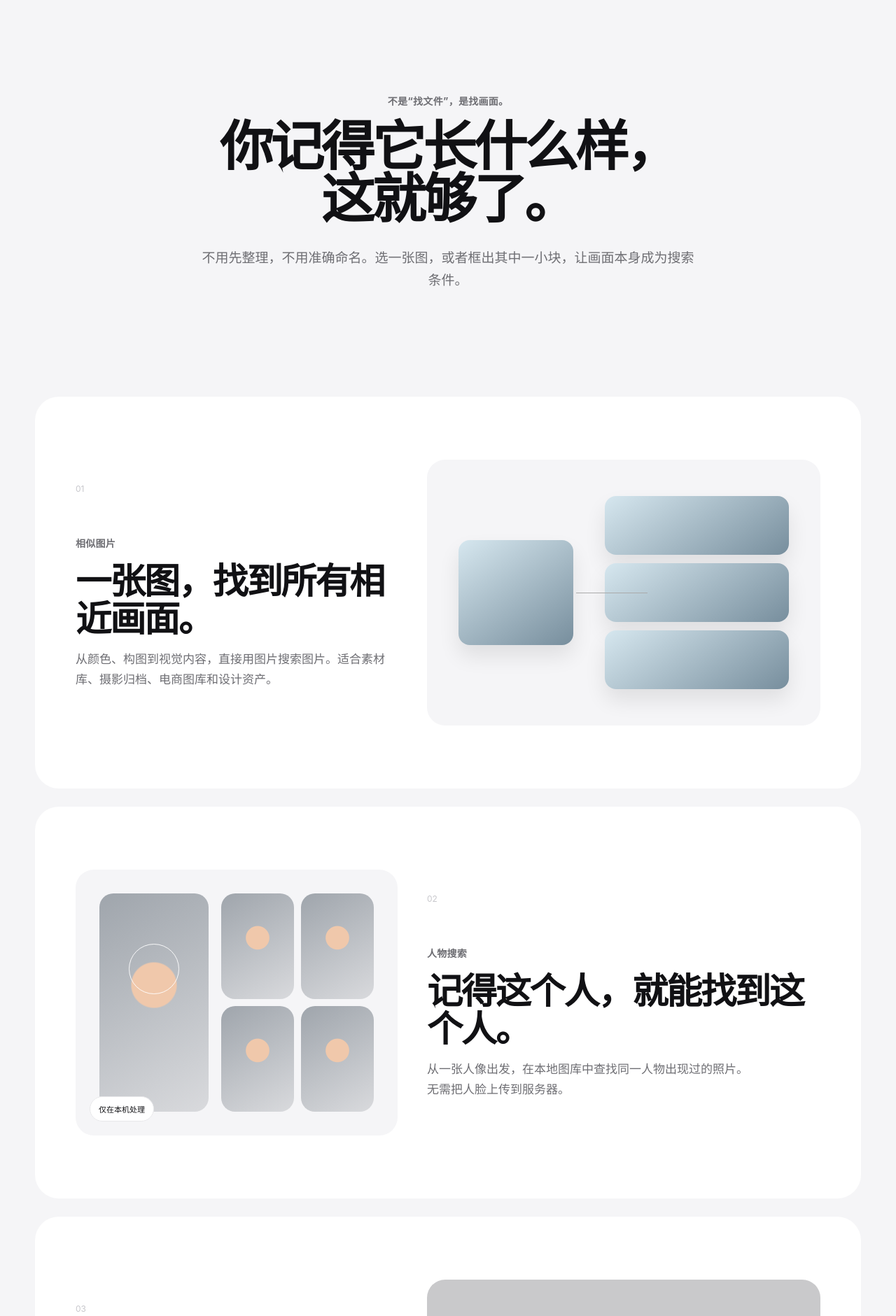
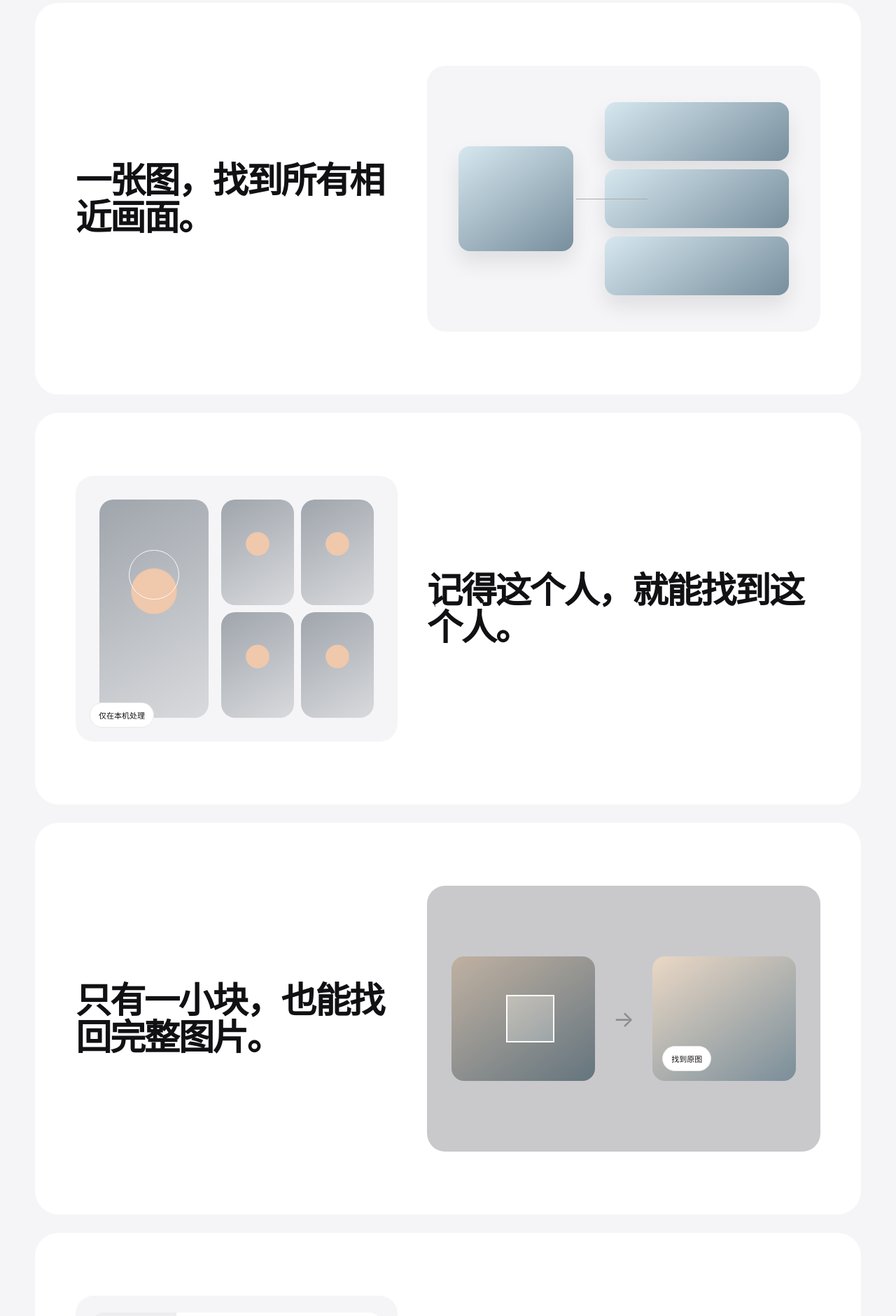
Before and after one commit to ayay129/lavusion-web, a plain HTML site: page index.html in a window 1280 px wide. Shown: the part 756-2637 px from the top of the page at 70% size. Drawn offline with Linux system fonts and the light colour scheme.

Commit message:
refactor: strip feature copy to headline only

```diff
--- a/index.html
+++ b/index.html
@@ -99,23 +99,10 @@
       </div>
     </section>
 
-    <!-- <section class="trust-strip section-shell reveal">
-      <span>相似图片</span><i></i><span>人物检索</span><i></i><span>局部搜索</span><i></i><span>本地索引</span><i></i><span>图片管理</span>
-    </section> -->
-
-    <section class="statement section-shell reveal">
-      <p class="section-kicker">不是“找文件”，是找画面。</p>
-      <h2>你记得它长什么样，<br />这就够了。</h2>
-      <p>不用先整理，不用准确命名。选一张图，或者框出其中一小块，让画面本身成为搜索条件。</p>
-    </section>
-
     <section class="feature-stack section-shell" id="features">
       <article class="feature-row reveal">
         <div class="feature-copy">
-          <span class="feature-index">01</span>
-          <p class="section-kicker">相似图片</p>
           <h3>一张图，找到所有相近画面。</h3>
-          <p>从颜色、构图到视觉内容，直接用图片搜索图片。适合素材库、摄影归档、电商图库和设计资产。</p>
         </div>
         <div class="feature-visual visual-similar" aria-hidden="true">
           <div class="source-card"></div>
@@ -126,10 +113,7 @@
 
       <article class="feature-row reverse reveal">
         <div class="feature-copy">
-          <span class="feature-index">02</span>
-          <p class="section-kicker">人物搜索</p>
           <h3>记得这个人，就能找到这个人。</h3>
-          <p>从一张人像出发，在本地图库中查找同一人物出现过的照片。无需把人脸上传到服务器。</p>
         </div>
         <div class="feature-visual visual-people" aria-hidden="true">
           <div class="portrait portrait-main"><span class="face-ring"></span></div>
@@ -140,10 +124,7 @@
 
       <article class="feature-row reveal">
         <div class="feature-copy">
-          <span class="feature-index">03</span>
-          <p class="section-kicker">局部搜索</p>
           <h3>只有一小块，也能找回完整图片。</h3>
-          <p>截取商品、人物、图案或画面局部作为查询，快速定位原图和相关图片。</p>
         </div>
         <div class="feature-visual visual-crop" aria-hidden="true">
           <div class="crop-source"><div class="crop-focus"></div></div>
@@ -154,10 +135,7 @@
 
       <article class="feature-row reverse reveal">
         <div class="feature-copy">
-          <span class="feature-index">04</span>
-          <p class="section-kicker">本地图库</p>
           <h3>图片再多，也不用先整理完再开始。</h3>
-          <p>按文件夹建立索引、限定搜索范围、把结果加入分组。搜索和整理可以在同一个工作流里完成。</p>
         </div>
         <div class="feature-visual visual-library" aria-hidden="true">
           <div class="library-sidebar"><div class="library-line long"></div><div class="library-line"></div><div class="library-line active"></div><div class="library-line"></div></div>
```
